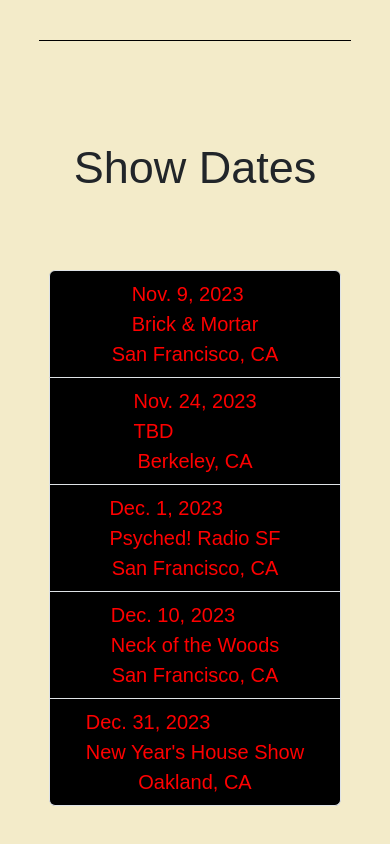
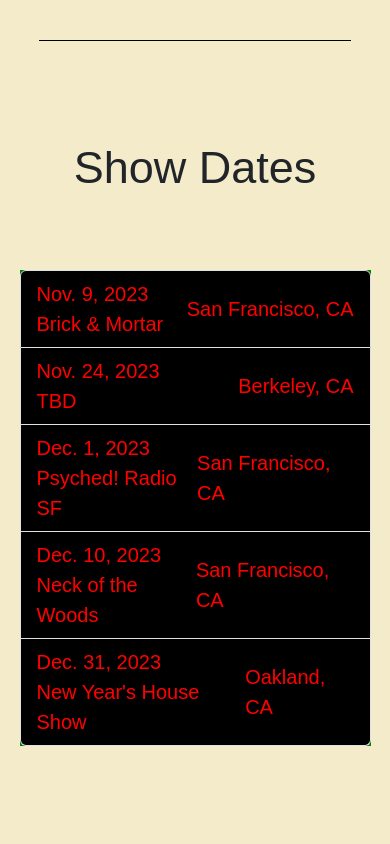
Before and after one commit to alyssamarie0107/luna-ivy, a React (Create React App) app: page / in a window 390 px wide. Shown: the part 1245-2089 px from the top of the page. Built offline with nearby package versions, Linux system fonts and the light colour scheme; a web font is replaced by a local one.

Commit message:
increase width for shows container in mobile view

```diff
--- a/src/sections/shows/Shows.module.css
+++ b/src/sections/shows/Shows.module.css
@@ -4,14 +4,13 @@
     display: flex;
     flex-direction: column;
     align-items: center;
-    /* background-color: red; */
 }
 
 #Shows > h1 {margin-bottom: 75px;}
 
 #showsContainer {
     width: 75vw;
-    /* background-color: green; */
+    background-color: green;
 }
 
 .listGroup {
@@ -29,8 +28,8 @@
     font-size: 20px;
 }
 
-@media only screen and (max-width: 991px) {
-    .listGroup {flex-direction: column;}
+@media only screen and (max-width: 591px) {
+    #showsContainer {width: 90vw;}
 
     .Location {width: 100%;}
 }
```
